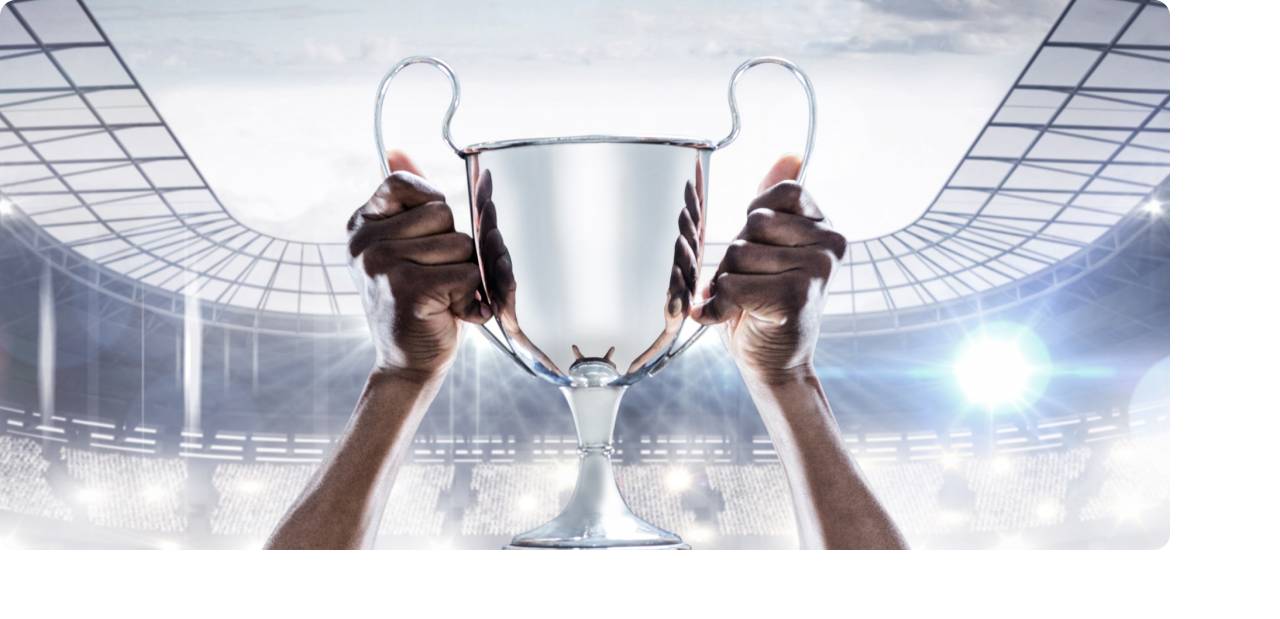
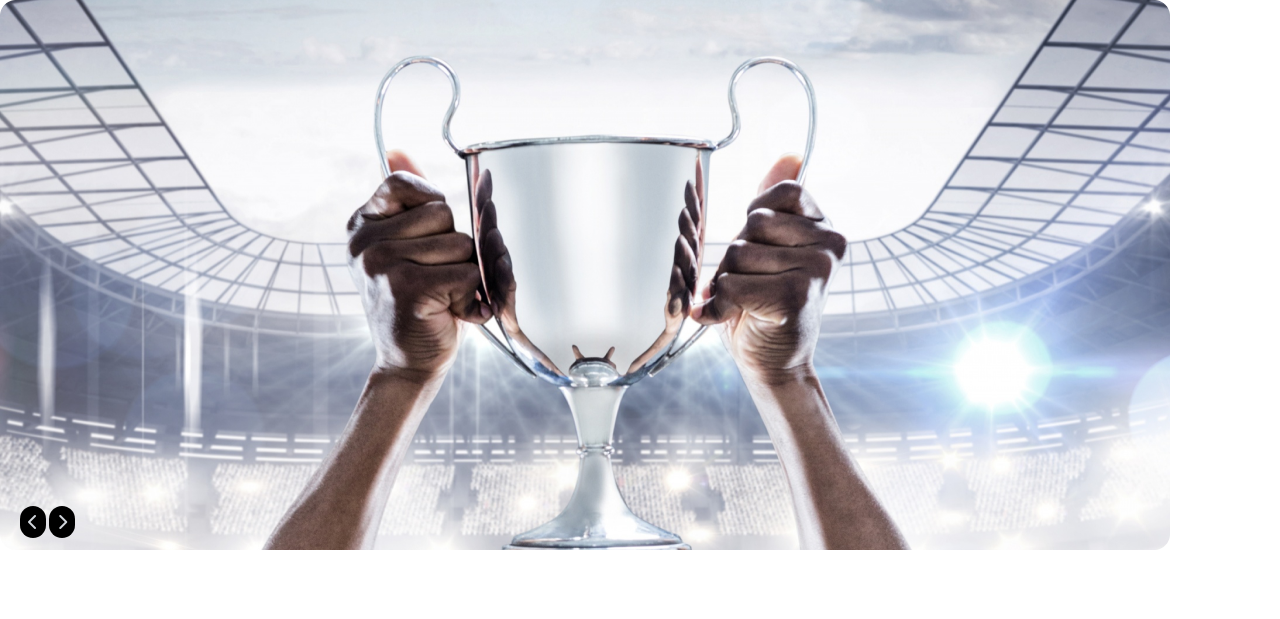
Before and after one commit to fariyadiya22/Hockeys, a plain HTML site: page index.html in a window 1280 px wide. Shown: the top 619 px of the page. Drawn offline with nearby package versions, Linux system fonts and the light colour scheme.

Commit message:
solve some mistakes

```diff
--- a/index.html
+++ b/index.html
@@ -12,7 +12,8 @@
 <script src="https://kit.fontawesome.com/26f0f00e44.js" crossorigin="anonymous"></script>
 <style>
     .font-monrop{
-        font-family: 'Manrope', sans-serif;}
+        font-family: 'Manrope', sans-serif;
+        }
 </style>
 </head>
 <body class="font-monrop">
@@ -21,6 +22,10 @@
             <div>
                 <img src="images/1.png" alt="">
             </div>
+            <div class="-mt-16 p-5 ">
+            <i class="fa-solid fa-chevron-left bg-black rounded-full p-2 text-gray-300"></i>
+            <i class="fa-solid fa-chevron-right bg-black rounded-full p-2 text-gray-300"></i>
+        </div>
         </div>
     </header>
     <main class="container mx-auto">
```
